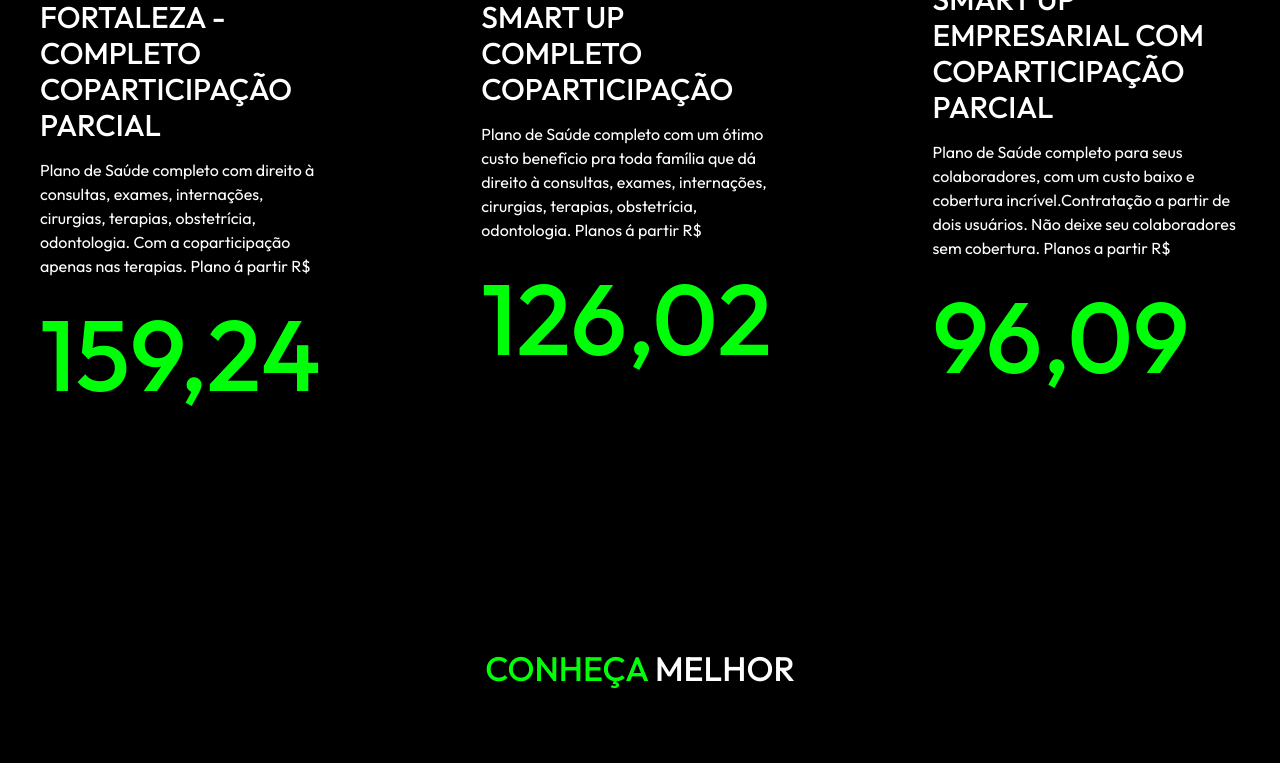
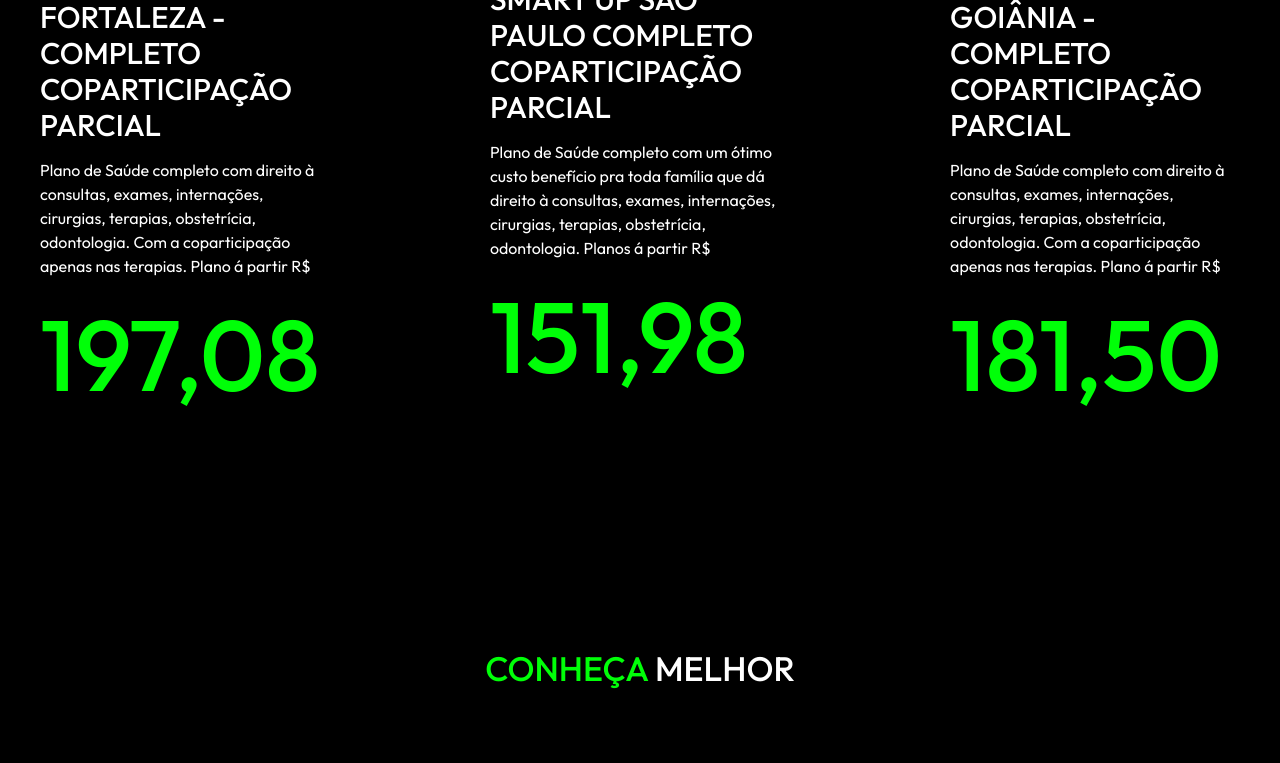
Before and after one commit to IdeiaAtualizada2023/RAJACORRETORAOFFICIAL_26, a website: page index.html in a window 1280 px wide. Shown: the part 1403-2166 px from the top of the page. Drawn offline with nearby package versions, Linux system fonts and the light colour scheme.

Commit message:
alteracao de cidades

```diff
--- a/index.html
+++ b/index.html
@@ -252,33 +252,32 @@
               internações, cirurgias, terapias, obstetrícia, odontologia. Com
               a coparticipação apenas nas terapias. Plano á partir R$
             </p>
-            <h3><span>159,24</span></h3>
+            <h3><span>197,08</span></h3>
           </div>
           <!--ESPECIALIDADES-BOX-->
 
           <div class="especialidades-box efeito-card02">
             <img src="_imagens/04.MiniLogoHapvidaUniversal.webp" alt="logomarca hapvida" width="100" />
-            <h3>SMART UP COMPLETO COPARTICIPAÇÃO</h3>
+            <h3>SMART UP SÃO PAULO COMPLETO COPARTICIPAÇÃO PARCIAL</h3>
             <p>
               Plano de Saúde completo com um ótimo custo benefício pra toda
               família que dá direito à consultas, exames, internações,
               cirurgias, terapias, obstetrícia, odontologia. Planos á partir
               R$
             </p>
-            <h3><span>126,02</span></h3>
+            <h3><span>151,98</span></h3>
           </div>
           <!--ESPECIALIDADES-BOX-->
 
           <div class="especialidades-box efeito-card03">
             <img src="_imagens/04.MiniLogoHapvidaUniversal.webp" alt="logomarca hapvida" width="100" />
-            <h3>SMART UP EMPRESARIAL COM COPARTICIPAÇÃO PARCIAL</h3>
+            <h3>NOSSO PLANO GOIÂNIA - COMPLETO COPARTICIPAÇÃO PARCIAL</h3>
             <p>
-              Plano de Saúde completo para seus colaboradores, com um custo
-              baixo e cobertura incrível.Contratação a partir de dois
-              usuários. Não deixe seu colaboradores sem cobertura. Planos a
-              partir R$
+              Plano de Saúde completo com direito à consultas, exames,
+              internações, cirurgias, terapias, obstetrícia, odontologia. Com
+              a coparticipação apenas nas terapias. Plano á partir R$
             </p>
-            <h3><span>96,09</span></h3>
+            <h3><span>181,50</span></h3>
           </div>
           <!--ESPECIALIDADES-BOX-->
         </div>
```
